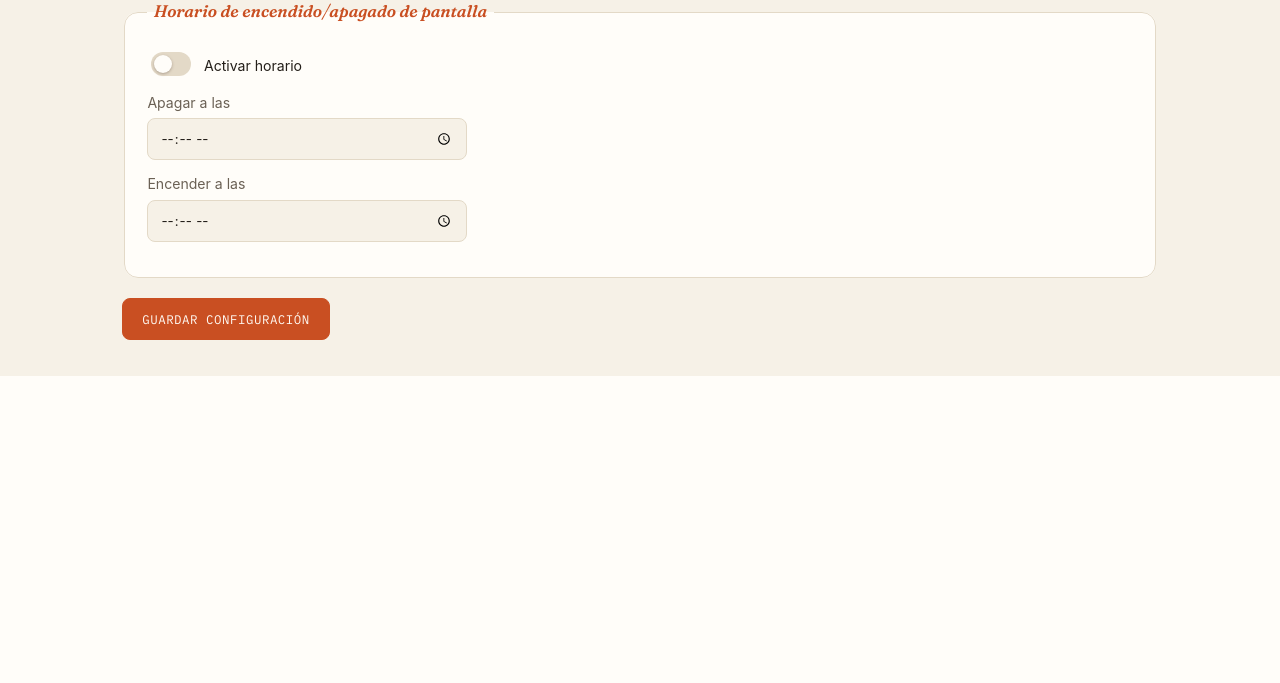
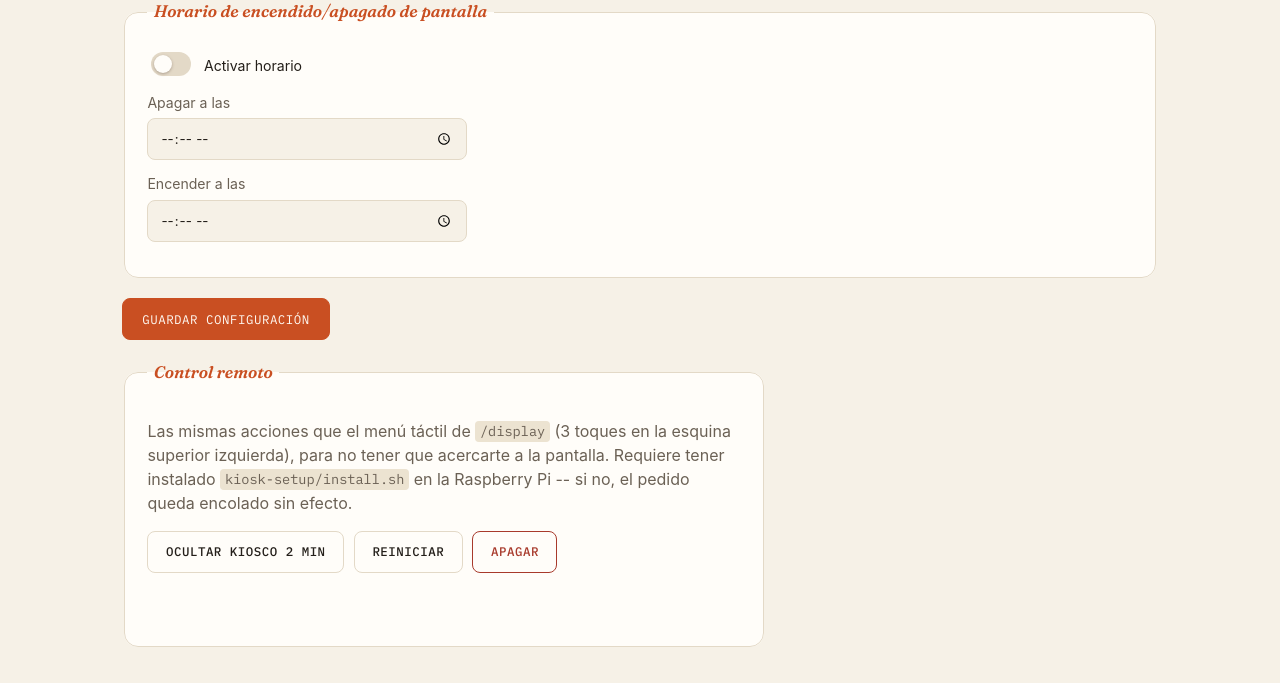
Before and after one commit to LE0xUL/RPI_portaretratoDigital, a FastAPI app: template templates/admin/settings.html in a window 1280 px wide. Shown: the part 1442-2125 px from the top of the page. Before the commit the page ends 1818 px from the top, so only its background shows below. Run offline with FastAPI, Linux system fonts and the light colour scheme; the template is opened without the code that fills it, so the values that code supplies are empty.

Commit message:
Add power controls to dashboard

```diff
--- a/static/css/admin.css
+++ b/static/css/admin.css
@@ -731,6 +731,38 @@ button:disabled { opacity: .5; cursor: not-allowed; }
 .settings-form .checkbox-label input { margin-top: 0; }
 .settings-form > button { align-self: flex-start; }
 
+code {
+  font-family: var(--font-mono);
+  font-size: .85em;
+  background: var(--paper-sunken);
+  padding: .1em .35em;
+  border-radius: 4px;
+}
+
+.power-fieldset {
+  background: var(--paper-raised);
+  border: 1px solid var(--line);
+  border-radius: var(--radius-md);
+  padding: 1.1rem 1.4rem 1.4rem;
+  margin-top: 1.25rem;
+  max-width: 640px;
+}
+.power-fieldset legend {
+  font-family: var(--font-display);
+  font-weight: 600;
+  font-style: italic;
+  font-size: 1.05rem;
+  color: var(--accent);
+  padding: 0 .4rem;
+}
+.power-controls {
+  display: flex;
+  flex-wrap: wrap;
+  gap: .6rem;
+  margin: .9rem 0 .4rem;
+}
+#power-feedback { min-height: 1.2em; }
+
 /* ==================== Animations ==================== */
 @keyframes rise-in {
   from { opacity: 0; transform: translateY(10px); }
--- /dev/null
+++ b/static/js/power-controls.js
@@ -0,0 +1,49 @@
+(function () {
+  "use strict";
+  // Reusa el mismo endpoint que el menú táctil de /display (static/js/display.js
+  // -> sendPowerAction). No requiere el código de invitación (POST /api/display/
+  // power-action ya es público, mismo modelo de confianza documentado en
+  // CLAUDE.md) -- estar detrás del login de /admin es una comodidad extra, no
+  // lo que hace segura la acción.
+  var MESSAGES = {
+    shutdown: "Apagando… esperá unos segundos antes de desconectar la Pi.",
+    reboot: "Reiniciando…",
+    hide: "Kiosco oculto un rato -- se vuelve a mostrar solo.",
+  };
+
+  document.addEventListener("click", function (evt) {
+    var btn = evt.target.closest("[data-power-action]");
+    if (!btn) return;
+
+    var confirmMsg = btn.dataset.confirm;
+    if (confirmMsg && !window.confirm(confirmMsg)) return;
+
+    var action = btn.dataset.powerAction;
+    var payload = { action: action };
+    if (btn.dataset.hideSeconds) {
+      payload.hide_seconds = parseInt(btn.dataset.hideSeconds, 10);
+    }
+
+    var feedback = document.getElementById("power-feedback");
+
+    fetch("/api/display/power-action", {
+      method: "POST",
+      headers: { "Content-Type": "application/json" },
+      body: JSON.stringify(payload),
+    })
+      .then(function (res) {
+        if (!res.ok) throw new Error("bad status");
+        if (feedback) feedback.textContent = MESSAGES[action] || "Listo.";
+        if (action === "shutdown" || action === "reboot") {
+          document.querySelectorAll("[data-power-action]").forEach(function (b) {
+            b.disabled = true;
+          });
+        }
+      })
+      .catch(function () {
+        if (feedback) {
+          feedback.textContent = "No se pudo enviar la acción. Revisá la conexión con el backend.";
+        }
+      });
+  });
+})();
--- a/templates/admin/settings.html
+++ b/templates/admin/settings.html
@@ -100,4 +100,30 @@
 
   <button type="submit">Guardar configuración</button>
 </form>
+
+<fieldset class="power-fieldset">
+  <legend>Control remoto</legend>
+  <p class="muted">
+    Las mismas acciones que el menú táctil de <code>/display</code> (3 toques en la
+    esquina superior izquierda), para no tener que acercarte a la pantalla. Requiere
+    tener instalado <code>kiosk-setup/install.sh</code> en la Raspberry Pi -- si no,
+    el pedido queda encolado sin efecto.
+  </p>
+  <div class="power-controls">
+    <button type="button" class="btn btn-ghost" data-power-action="hide" data-hide-seconds="120">
+      Ocultar kiosco 2 min
+    </button>
+    <button type="button" class="btn btn-ghost"
+            data-power-action="reboot"
+            data-confirm="¿Reiniciar la Raspberry Pi?">
+      Reiniciar
+    </button>
+    <button type="button" class="btn btn-danger"
+            data-power-action="shutdown"
+            data-confirm="¿Apagar la Raspberry Pi? Vas a tener que desenchufarla y volver a enchufarla para prenderla de nuevo.">
+      Apagar
+    </button>
+  </div>
+  <p class="muted" id="power-feedback" role="status" aria-live="polite"></p>
+</fieldset>
 {% endblock %}
--- a/templates/base.html
+++ b/templates/base.html
@@ -23,6 +23,7 @@
   <script src="/static/js/vendor/alpine.min.js" defer></script>
   <script src="/static/js/theme.js" defer></script>
   <script src="/static/js/upload-progress.js" defer></script>
+  <script src="/static/js/power-controls.js" defer></script>
   {% block extra_head %}{% endblock %}
 </head>
 <body>
```
